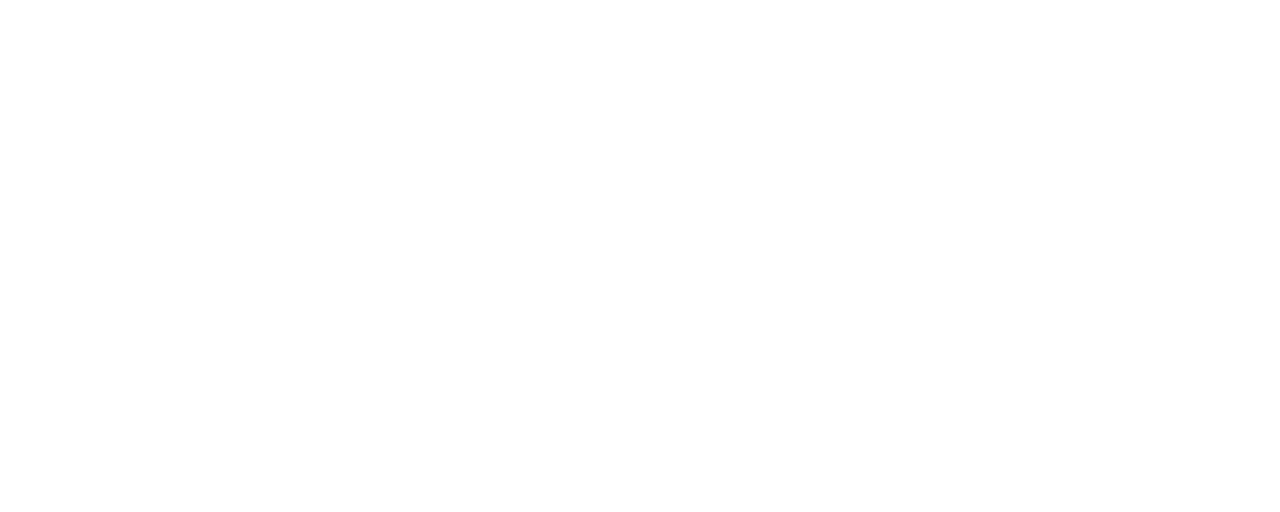
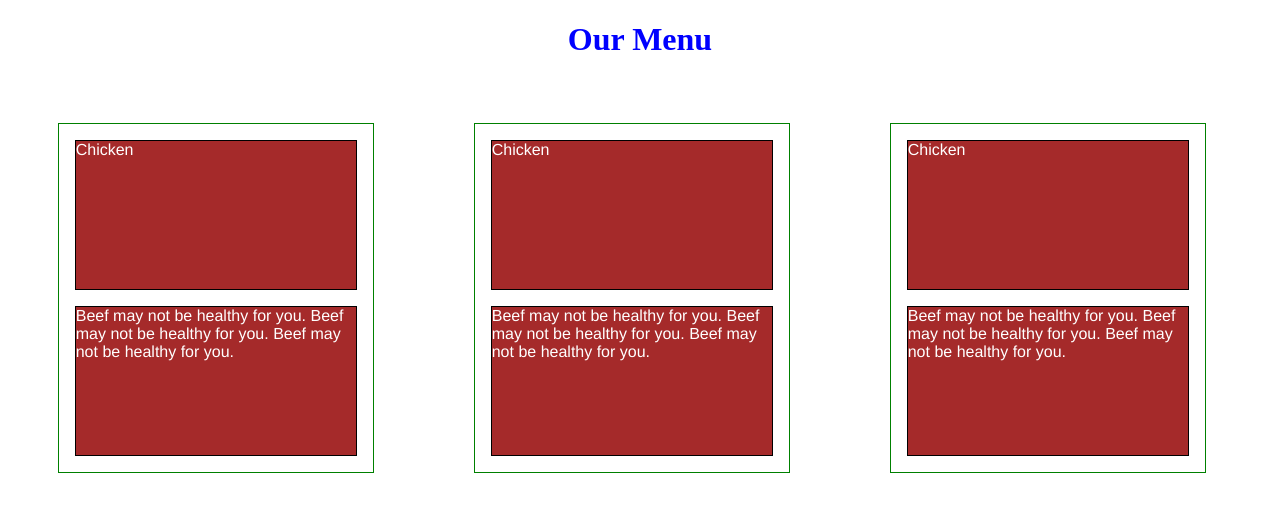
Before and after one commit to mnajib2018/HTML-CSS-JS, a plain HTML site: page mod2-solution/index.html in a window 1280 px wide. Drawn offline with Linux system fonts and the light colour scheme.

Commit message:
update index.html

```diff
--- a/mod2-solution/index.html
+++ b/mod2-solution/index.html
@@ -1,5 +1,38 @@
 <!DOCTYPE html>
 <html>
+<link rel="stylesheet" href="css/style.css">
 <head>
-	<title></title>
+	<title> Our Menu</title>
 </head>
+
+<body>
+	<h1> Our Menu </h1>
+	<div class="row">
+		<div class="col-lg-3 col-md-6">
+			<div class="content">
+				<p> Chicken </p>
+			</div>
+			<div class="content">
+				<p> Beef may not be healthy for you. Beef may not be healthy for you. Beef may not be healthy for you.  </p>
+			</div>
+		</div>
+
+		<div class="col-lg-3 col-md-6">
+			<div class="content">
+				<p> Chicken </p>
+			</div>
+			<div class="content">
+				<p> Beef may not be healthy for you. Beef may not be healthy for you. Beef may not be healthy for you.  </p>
+			</div>
+		</div>
+
+		<div class="col-lg-3 col-md-6">
+			<div class="content">
+				<p> Chicken </p>
+			</div>
+			<div class="content">
+				<p> Beef may not be healthy for you. Beef may not be healthy for you. Beef may not be healthy for you.  </p>
+			</div>
+		</div>
+	</div>
+</body>
```
